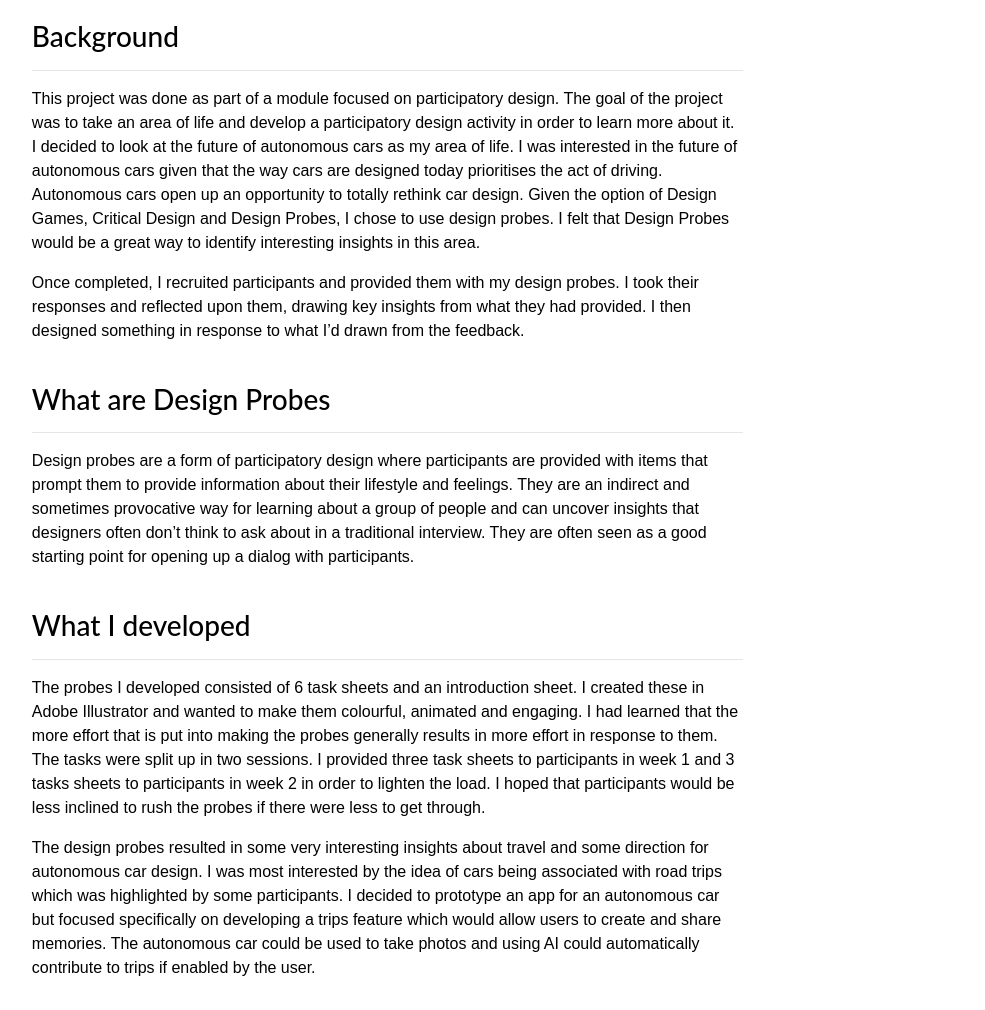
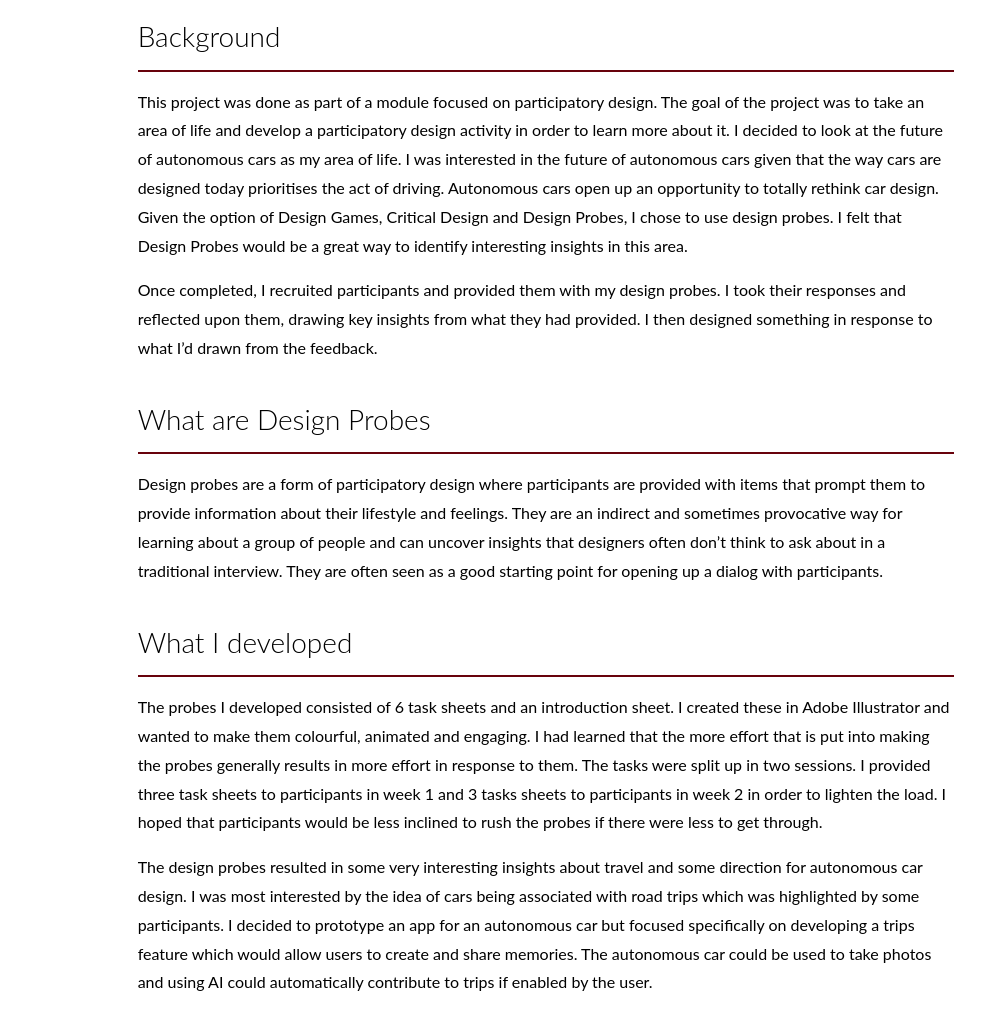
Before and after one commit to Tony8egan/www.TonesDesigns, a Jekyll site: the page built from DesignProbes.markdown, in a window 1280 px wide and 1400 px high. Shown: the part 390-1400 px from the top of the window, without its empty margins (94-1079 px from the left). Built offline with Jekyll 4.4.1, drawn with Linux system fonts in a browser that asks for light colours; nearby versions of some CDN libraries.

Commit message:
Update DesignProbes.html

```diff
--- a/_layouts/DesignProbes.html
+++ b/_layouts/DesignProbes.html
@@ -23,7 +23,10 @@
     }
 
     p{
-      font-family: futura-lt-w01-book,sans-serif;
+      /*font-family: futura-lt-w01-book,sans-serif;*/
+      /*font-family: Avenirnext, sans-serif;*/
+      font-family: 'Lato', sans-serif;
+      line-height: 1.8;
     }
 
     .parallax {
@@ -99,21 +102,21 @@
 
         </div>
         <div class="row" style="background-color:white;padding: 20px;">
-          <div class="col-sm-1" ></div>
-        <div class="col-sm-7" >
-            <H3 style ="color:black">Background</H3>
-            <hr>
+          <div class="col-sm-2" ></div>
+        <div class="col-sm-8" >
+            <H3 style ="color:black; font-weight: 300;">Background</H3>
+            <hr style ="border: 1px solid; color:#68020c">
 
         <p style ="color:black; " >This project was done as part of a module focused on participatory design. The goal of the project was to take an area of life and develop a participatory design activity in order to learn more about it. I decided to look at the future of autonomous cars as my area of life. I was interested in the future of autonomous cars given that the way cars are designed today prioritises the act of driving. Autonomous cars open up an opportunity to totally rethink car design. Given the option of Design Games, Critical Design and Design Probes, I chose to use design probes. I felt that Design Probes would be a great way to identify interesting insights in this area. </p>
         <p style ="color:black; " >Once completed, I recruited participants and provided them with my design probes. I took their responses and reflected upon them, drawing key insights from what they had provided. I then designed something in response to what I’d drawn from the feedback. </p>
         <br>
-        <H3 style ="color:black">What are Design Probes</H3>
-        <hr>
+        <H3 style ="color:black; font-weight: 300;">What are Design Probes</H3>
+        <hr style ="border: 1px solid; color:#68020c">
         <p style ="color:black; ">Design probes are a form of participatory design where participants are provided with items that prompt them to provide information about their lifestyle and feelings. They are an indirect and sometimes provocative way for learning about a group of people and can uncover insights that designers often don’t think to ask about in a traditional interview. They are often seen as a good starting point for opening up a dialog with participants.   </p>
         <br>
 
-        <H3 style ="color:black">What I developed</H3>
-        <hr>
+        <H3 style ="color:black; font-weight: 300;">What I developed</H3>
+        <hr style ="border: 1px solid; color:#68020c">
         <p style ="color:black; ;">The probes I developed consisted of 6 task sheets and an introduction sheet. I created these in Adobe Illustrator and wanted to make them colourful, animated and engaging. I had learned that the more effort that is put into making the probes generally results in more effort in response to them. The tasks were split up in two sessions. I provided three task sheets to participants in week 1 and 3 tasks sheets to participants in week 2 in order to lighten the load. I hoped that participants would be less inclined to rush the probes if there were less to get through. </p>
      <p style ="color:black; ;">The design probes resulted in some very interesting insights about travel and some direction for autonomous car design. I was most interested by the idea of cars being associated with road trips which was highlighted by some participants. I decided to prototype an app for an autonomous car but focused specifically on developing a trips feature which would allow users to create and share memories. The autonomous car could be used to take photos and using AI could automatically contribute to trips if enabled by the user.   </p>
 
@@ -124,7 +127,7 @@
       </div>
 
 
-    <div class="col-sm-4" ></div>
+      <div class="col-sm-2" ></div>
 
 
       </div>
@@ -138,7 +141,7 @@
     <div class="row" style="margin-top:75px;">
       <div class="col-sm-1 "></div>
       <div class="col-sm-4 ">
-        <H4 style ="color:white;text-align: center">Introduction Probe</H4>
+        <H4 style ="color:white;text-align: center; font-weight: 300;">Introduction Probe</H4>
         <br>
         <p style ="color:white;padding-left: 5%;padding-right: 5%;"  class ="desctiptiveText">The introduction probe was intended to thank participants for their time as well as to provide some context about the exercise they were about to take part in. It let them know how they were meant to work through the probes. It was also intended to prompt the participant to think freely, be open minded and to be comfortable with any response they provide. In some cases the more obscure responses are the most insightful. </p>
         </div>
@@ -152,7 +155,7 @@
         <div class="row" style="margin-top:75px;background-color:white;padding-top: 75px;padding-bottom: 75px">
           <div class="col-sm-1 "></div>
       <div class="col-sm-4">
-            <H4 style ="color:Black;text-align: center;">Probe 1</H4>
+            <H4 style ="color:Black;text-align: center; font-weight: 300;">Probe 1</H4>
             <br>
 
             <p style ="color:black;padding-left: 5%;padding-right: 5%;"  class ="desctiptiveText">Probe 1 was aimed at gathering some direction in terms of how an autonomous car interior should be designed. The participants were asked to draw the inside of their ideal cabin which they would be spending a significant amount of time and travelling great distances in. I refrained from letting the participants know that this was a car design as I was concerned that preconceived ideas of how car interiors should be might influence the participants response. In my prior research I noticed that many speculative autonomous car concepts were somewhat similar to conventional car interior design and wanted to get away from this. </p>
@@ -172,7 +175,7 @@
     <div class="row" style="margin-top:75px;">
       <div class="col-sm-1"></div>
       <div class="col-sm-4">
-        <H4 style ="color:white;text-align: center">Probe 2</H4>
+        <H4 style ="color:white;text-align: center; font-weight: 300;">Probe 2</H4>
         <br>
         <p style ="color:white;padding-left: 5%;padding-right: 5%;"  class ="desctiptiveText">Probe 2 was created in response to prior research which highlighted a sense of discomfort that passengers can have with autonomous vehicles. I wanted to try and find out what makes passengers feel safe on different forms of transport. </p>
       </div>
@@ -188,7 +191,7 @@
   <div class="col-sm-1"></div>
   <div class="col-sm-4">
 
-    <H4 style ="color:rgb(0, 0, 0); text-align: center">Probe 3</H4>
+    <H4 style ="color:rgb(0, 0, 0); text-align: center; font-weight: 300;">Probe 3</H4>
     <br>
     <p style ="color:black;padding-left: 5%;padding-right: 5%"  class ="desctiptiveText">For Probe 3 I wanted to learn about the form of interaction that a user might have with their autonomous car and the kind of information that might be presented to them. I suggested to the participants that their car has started its own website and asked them to list the kinds of things they could use the website for. I hoped that this would invoke some more creative responses. </p>
   </div>
@@ -209,7 +212,7 @@
     <div class="row" style="margin-top:75px;">
       <div class="col-sm-1"></div>
       <div class="col-sm-4">
-        <H4 style ="color:white;text-align: center">Probe 4</H4>
+        <H4 style ="color:white;text-align: center; font-weight: 300;">Probe 4</H4>
         <br>
         <p style ="color:white;padding-left: 5%;padding-right: 5%;"  class ="desctiptiveText">Probe 4 revisited the task in probe 1. This would be carried out in the following week. The participant is asked to redesign their cabin from probe 1 taking into account that they will now be sharing the cabin some days of the week. I thought that this would highlight the important aspects of their design and reemphasise what they value. </p>
         </div>
@@ -231,7 +234,7 @@
         <div class="col-sm-1"></div>
         <div class="col-sm-4">
 
-          <H4 style ="color:rgb(0, 0, 0); text-align: center">Probe 5</H4>
+          <H4 style ="color:rgb(0, 0, 0); text-align: center; font-weight: 300;">Probe 5</H4>
           <br>
           <p style ="color:black;padding-left: 5%;padding-right: 5%;"  class ="desctiptiveText">Probe 5 was  intended to highlight the aspects of luxury travel that participants would most highly value. The participant is told that they’ve been upgraded to first class and asked what aspects of their flight they’re most looking forward to. </p>
   </div>
@@ -248,7 +251,7 @@
       <div class="row no-gutters" style="margin-top:75px;">
         <div class="col-sm-1"></div>
         <div class="col-sm-4">
-          <H4 style ="color:white;text-align: center">Probe 6</H4>
+          <H4 style ="color:white;text-align: center; font-weight: 300;">Probe 6</H4>
             <br>
           <p style ="color:white;padding-left: 5%;padding-right: 5%;"  class ="desctiptiveText">Probe 6 asks participants to share photos of the things that they always want to have with them when they travel. I asked them to exclude phone wallet and keys as I felt these would be obvious answers. </p>
           </div>
@@ -264,7 +267,7 @@
         <div class="col-sm-1"></div>
         <div class="col-sm-3">
 
-          <H4 style ="color:rgb(0, 0, 0); text-align: center">App</H4>
+          <H4 style ="color:rgb(0, 0, 0); text-align: center; font-weight: 300;">App</H4>
           <br>
           <p style ="color:black;padding-left: 5%;padding-right: 5%;"  class ="desctiptiveText">Following on from the probe participation and assessment of the responses I designed an app which would be used to control an autonomous vehicle. I specifically focused on a trips feature which would allow users to create memories which consist of photos and videos from journeys they’d been on. One of the challenges of this app was the amount of information and tasks that it would need to manage. I decided to split the app into a profile and car section. One of the challenges of this app was the amount of information and tasks that it would need to manage. I decided to split the app into a profile and car section where users would control journeys, passenger access, interior control and information related to their vehicle. </p>
   </div>
```
